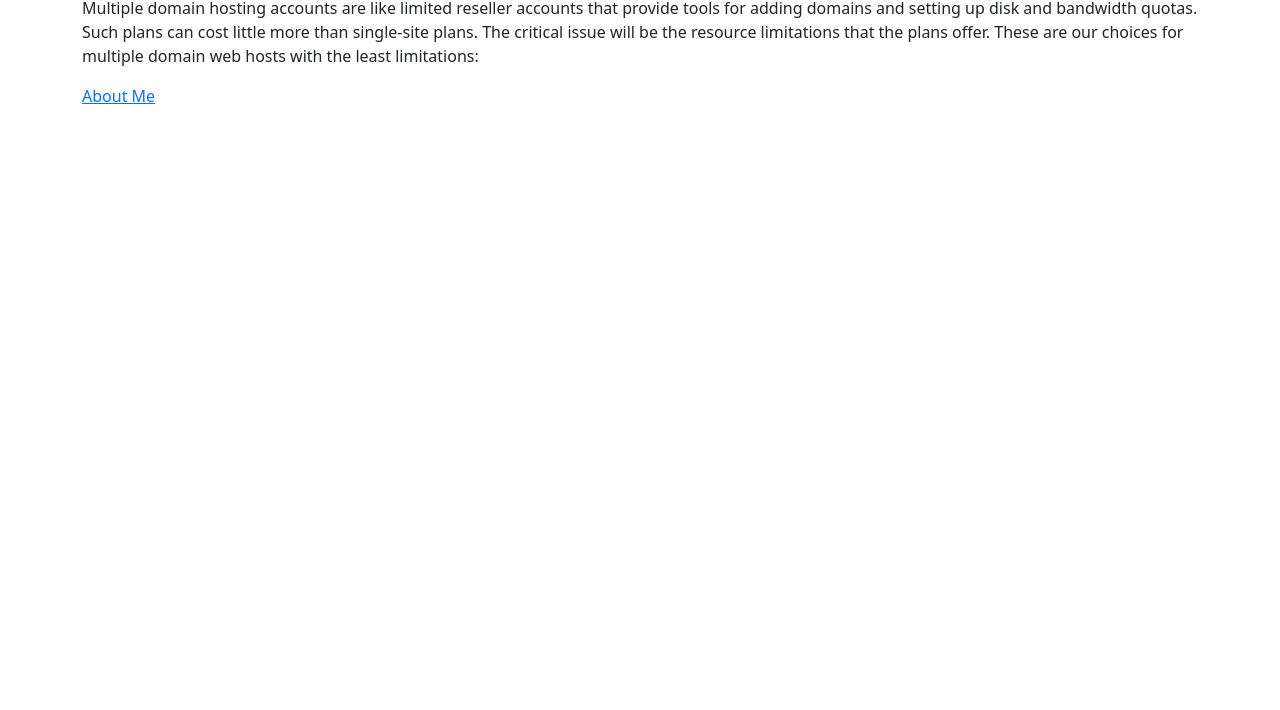
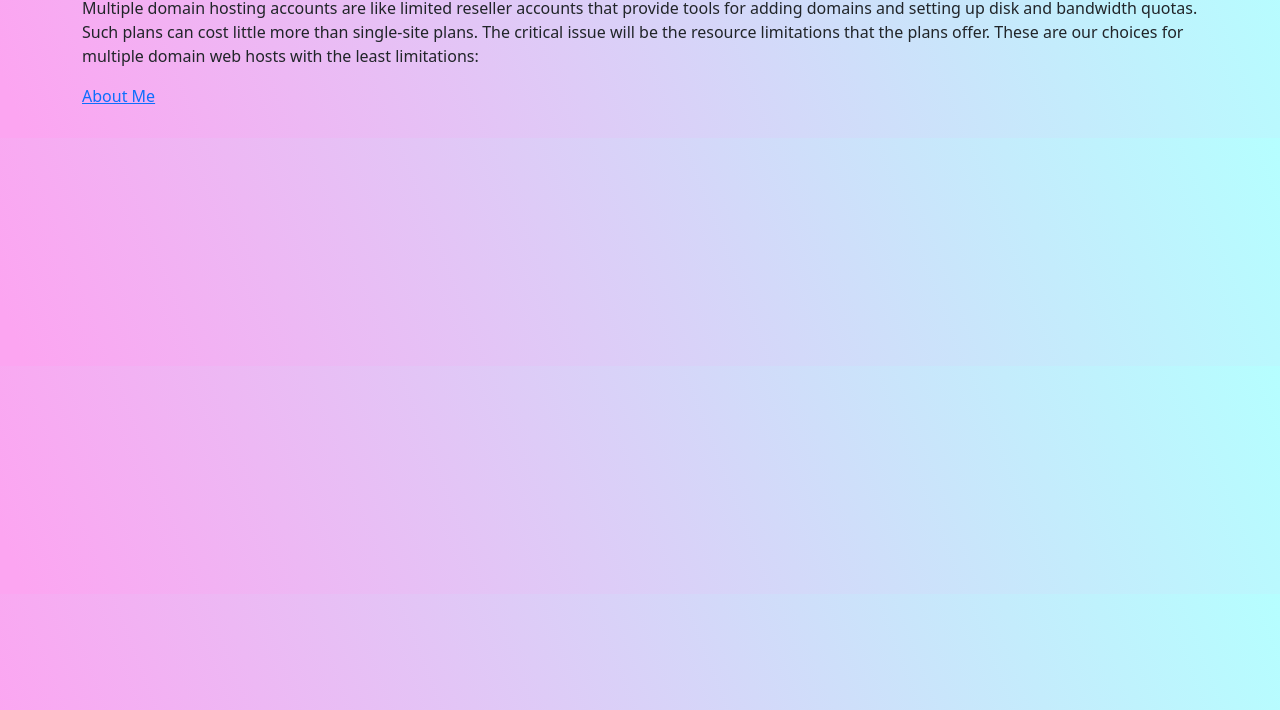
Before and after one commit to Brendafrenjo/multiple-pages-static-website, a plain HTML site: page index.html in a window 1280 px wide. Shown: the part 90-800 px from the top of the page. Drawn offline with nearby package versions, Linux system fonts and the light colour scheme.

Commit message:
Changed the background color

```diff
--- a/src/styles.css
+++ b/src/styles.css
@@ -1,3 +1,8 @@
 body {
   margin: 30px 0;
+  background: linear-gradient(
+    68.6deg,
+    rgb(252, 165, 241) 1.8%,
+    rgb(181, 255, 255) 100.5%
+  );
 }
```
